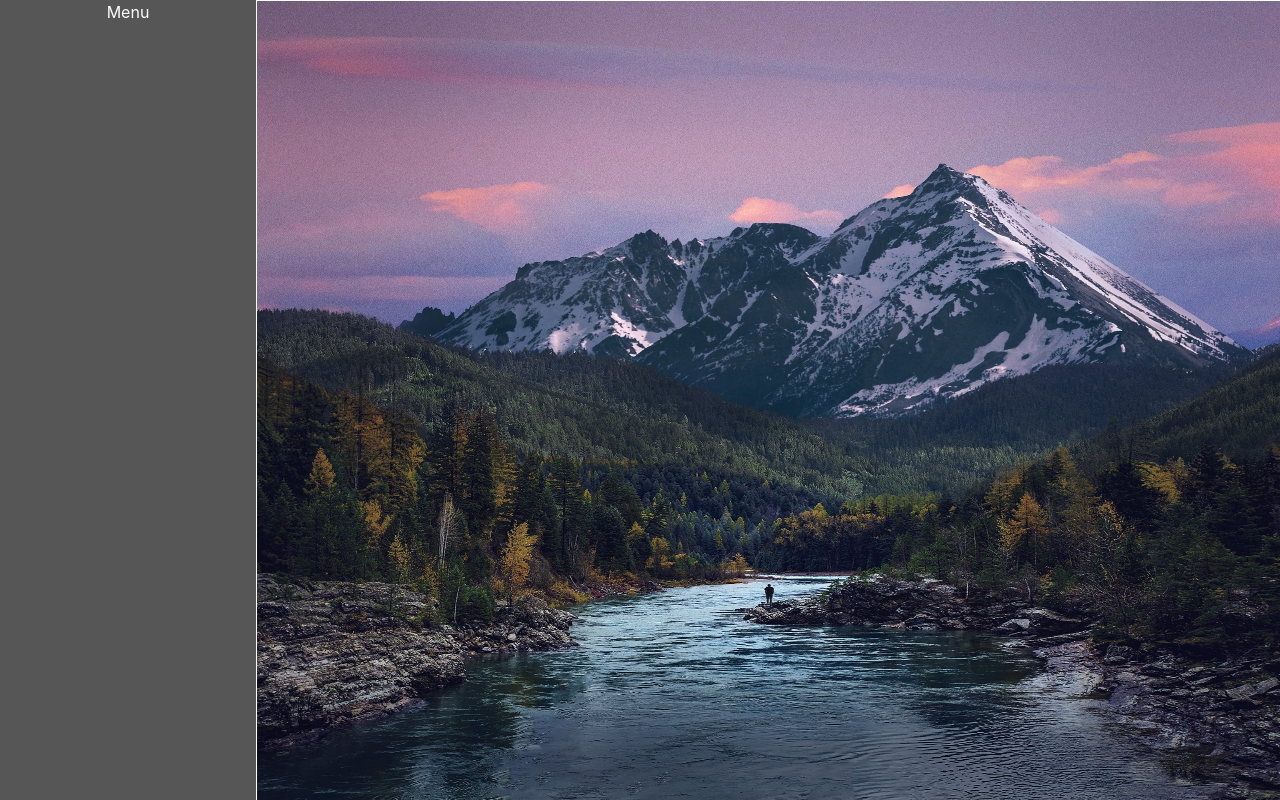
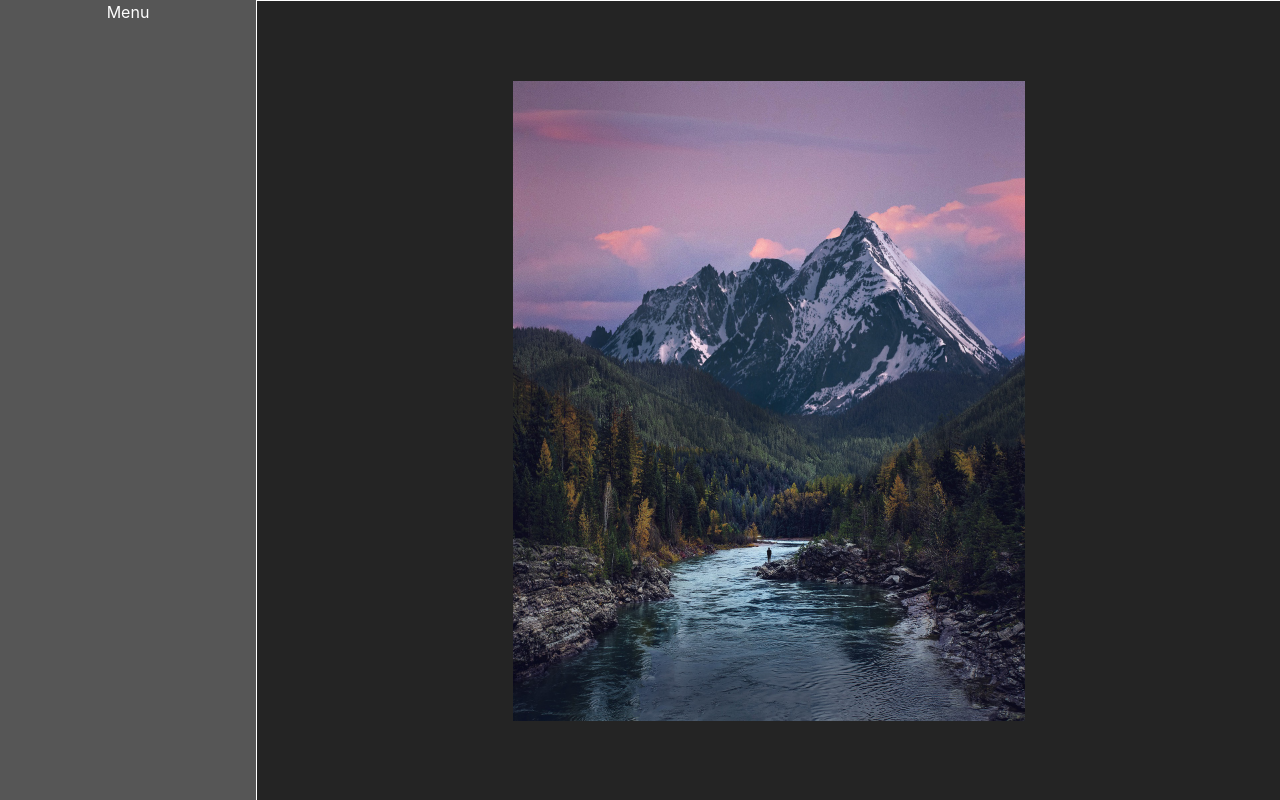
Before and after one commit to khintz34/photo-gallery, a React (Vite) app: page / in a window 1280 px wide. Both pictures are taken after a click on the picture 343 px from the left and 104 px from the top of the page. Built offline with nearby package versions, Linux system fonts and the light colour scheme; grey boxes are pictures that could not be loaded.

Commit message:
center viewport

```diff
--- a/src/components/Gallery/Gallery.css
+++ b/src/components/Gallery/Gallery.css
@@ -47,25 +47,30 @@
   display: flex;
 }
 
-.viewport {
+.viewportContainer {
   border: 1px solid white;
   position: fixed;
   top: 0;
   left: 20vw;
+  background-color: var(--main-background);
   height: 100vh;
   width: 80vw;
+  display: flex;
+  justify-content: center;
+  align-items: center;
+}
+
+.viewport {
+  max-width: 80%;
+  max-height: 80%;
+  scale: 1/1;
   z-index: 2;
   display: flex;
   justify-content: center;
   align-items: center;
-  background-color: var(--main-background);
 }
 
-button {
-  z-index: 50;
+.viewportDate {
+  position: relative;
+  top: 0;
 }
-
-.testing {
-  height: 10vh;
-  width: 10vh;
-}
--- a/src/components/Gallery/Gallery.jsx
+++ b/src/components/Gallery/Gallery.jsx
@@ -84,8 +84,12 @@ const Gallery = () => {
       <div
         className={`viewportContainer ${viewingStatus}`}
         onKeyDown={(e) => checkKey(e)}
+        onClick={closeModal}
       >
         <img src={photoList[viewingNumber].image} className="viewport" alt="" />
+        {/* <h3 className="viewportDate">{firstDate}</h3> */}
+        {/* NEED TO ADD DATE HERE */}
+        {/* ADD A CLOSE BTN TOO */}
       </div>
     </div>
   );
```
